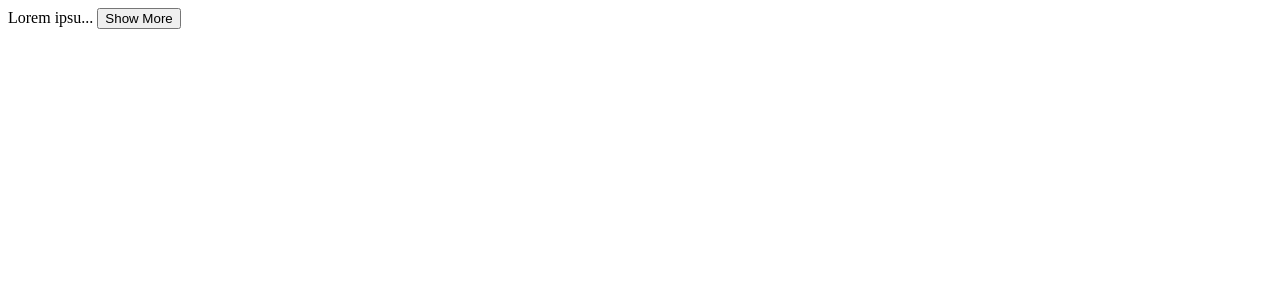
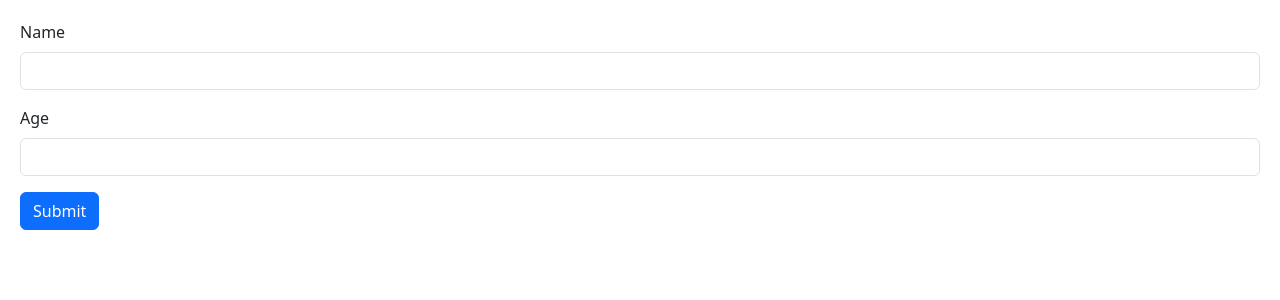
Before and after one commit to DevAhmedKhalil/mosh-react-app, a React (Vite) app: page / in a window 1280 px wide. Shown: the top 300 px of the page. Built offline with nearby package versions, Linux system fonts and the light colour scheme.

Commit message:
sec-6: building the form

```diff
--- a/src/App.tsx
+++ b/src/App.tsx
@@ -1,22 +1,10 @@
 import { useState } from "react";
-import ExpandableText from "./components/ExpandableText";
+import Form from "./components/Form";
 
 function App() {
   return (
     <div>
-      <ExpandableText maxChars={10}>
-        Lorem ipsum dolor sit amet consectetur adipisicing elit. Suscipit
-        facilis quam corporis corrupti ullam, rerum iusto hic porro asperiores
-        nihil voluptatem odio, ipsum, eaque tempora adipisci incidunt dicta.
-        Soluta perferendis molestiae deleniti ipsam asperiores labore temporibus
-        neque molestias. Dicta numquam esse magnam amet unde rem expedita, nemo
-        commodi obcaecati provident, autem reiciendis architecto maxime in eum
-        nulla placeat doloribus consectetur inventore maiores facilis blanditiis
-        ad. Eveniet officiis necessitatibus cupiditate accusantium autem earum
-        harum, optio molestias? Facere quos deserunt ut dolorum, totam sed nam
-        fugiat quis dolor neque? Architecto iure aspernatur sit consequuntur
-        omnis rem, eos ipsum maiores repellendus vitae dicta.
-      </ExpandableText>
+      <Form />
     </div>
   );
 }
--- /dev/null
+++ b/src/components/Form.tsx
@@ -0,0 +1,25 @@
+import React from "react";
+
+const Form = () => {
+  return (
+    <form>
+      <div className="mb-3">
+        <label htmlFor="name" className="form-label">
+          Name
+        </label>
+        <input id="name" type="text" className="form-control" />
+      </div>
+      <div className="mb-3">
+        <label htmlFor="age" className="form-label">
+          Age
+        </label>
+        <input id="age" type="number" className="form-control" />
+      </div>
+      <button className="btn btn-primary" type="submit">
+        Submit
+      </button>
+    </form>
+  );
+};
+
+export default Form;
--- /dev/null
+++ b/src/index.css
@@ -0,0 +1,3 @@
+body {
+  padding: 20px;
+}
--- a/src/main.tsx
+++ b/src/main.tsx
@@ -1,7 +1,8 @@
 import React from "react";
 import ReactDOM from "react-dom/client";
 import App from "./App";
-// import 'bootstrap/dist/css/bootstrap.css';
+import "bootstrap/dist/css/bootstrap.css";
+import "./index.css";
 
 ReactDOM.createRoot(document.getElementById("root") as HTMLElement).render(
   <React.StrictMode>
```
